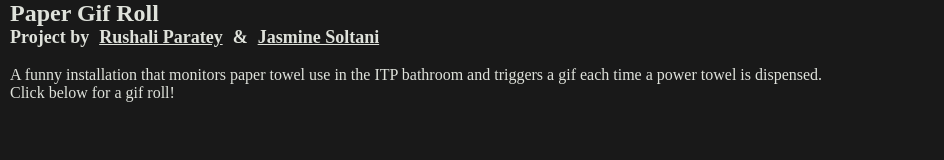
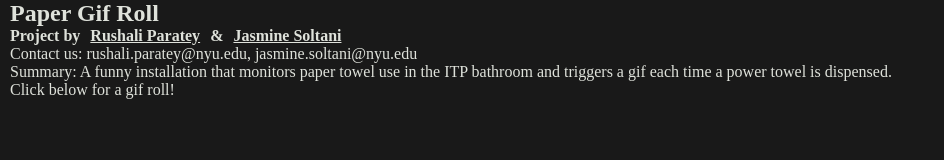
Before and after one commit to jfunky/dispensegif, a plain HTML site: page index.html in a window 1280 px wide. Shown: the whole page, without its empty margins (0-944 px from the left). Drawn offline with nearby package versions, Linux system fonts and the light colour scheme; some packages are replaced by stand-ins of ours; no server answers; a web font is replaced by a local one.

Commit message:
added contact info

```diff
--- a/index.html
+++ b/index.html
@@ -9,9 +9,9 @@
   <body>
     <script src="main.js"></script>
     <h1>Paper Gif Roll</h1>
-    <h2>Project by<a href="http://rushaliparatey.com/">Rushali Paratey</a>&<a href ="http://www.itp.jasminesoltani.com/">Jasmine Soltani</a></h2>
-    <br>
-    <p>A funny installation that monitors paper towel use in the ITP bathroom and triggers a gif each time a power towel is dispensed.
+    <h2>Project by<a href="http://rushaliparatey.com/">Rushali Paratey</a>&<a href="http://www.itp.jasminesoltani.com/">Jasmine Soltani</a></h2>
+    <p>Contact us: rushali.paratey@nyu.edu, jasmine.soltani@nyu.edu<p>
+    <p>Summary: A funny installation that monitors paper towel use in the ITP bathroom and triggers a gif each time a power towel is dispensed.
     <br>Click below for a gif roll!</p>
   </body>
 </html>
--- a/style.css
+++ b/style.css
@@ -7,7 +7,7 @@ h1, h2, a, p{
 }
 
 h2, a{
-  font-size: 18px;
+  font-size: 16px;
   color: #DFE2DB;
 }
 
```
